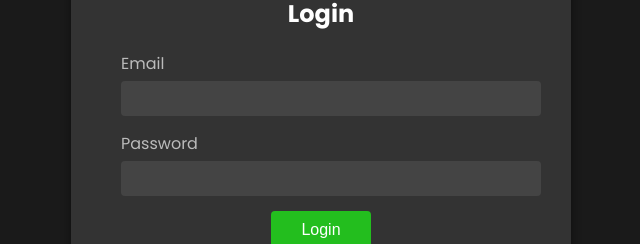
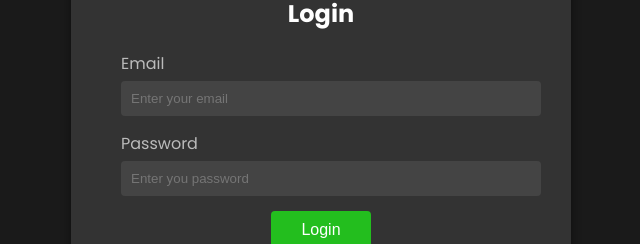
Before and after one commit to NajimuddinS/CyberHopAssignment, a React (Vite) app: page /login in a window 1280 px wide. Shown: the part 307-551 px from the top of the page, without its empty margins (319-959 px from the left). Built offline with nearby package versions, Linux system fonts and the light colour scheme.

Commit message:
files updated

```diff
--- a/src/Components/Login.jsx
+++ b/src/Components/Login.jsx
@@ -49,6 +49,7 @@
                 id="email"
                 value={email}
                 onChange={(e) => setEmail(e.target.value)}
+                placeholder="Enter your email"
                 required
               />
             </div>
@@ -57,6 +58,7 @@
               <input
                 type="password"
                 id="password"
+                placeholder="Enter you password"
                 value={password}
                 onChange={(e) => setPassword(e.target.value)}
                 required
```
